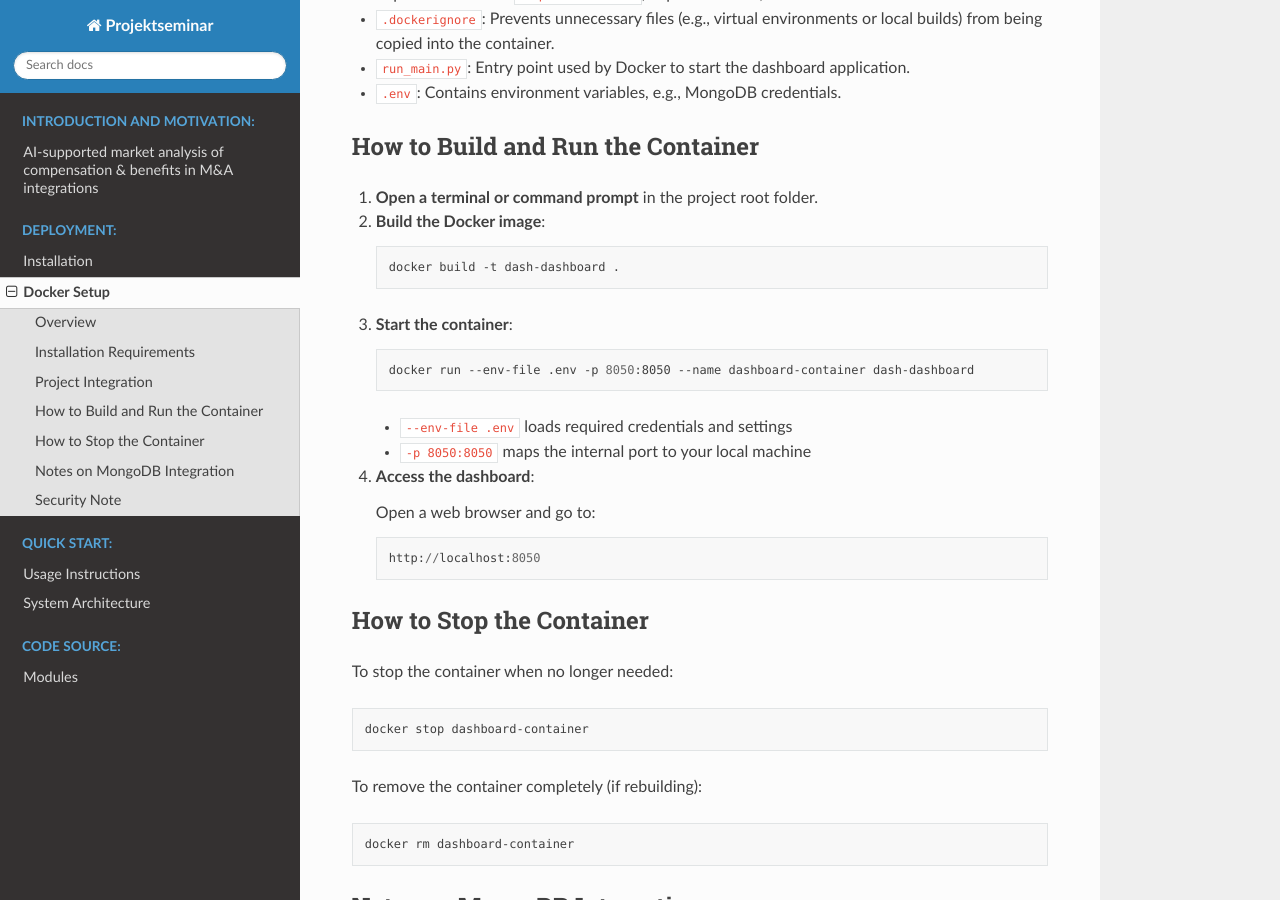
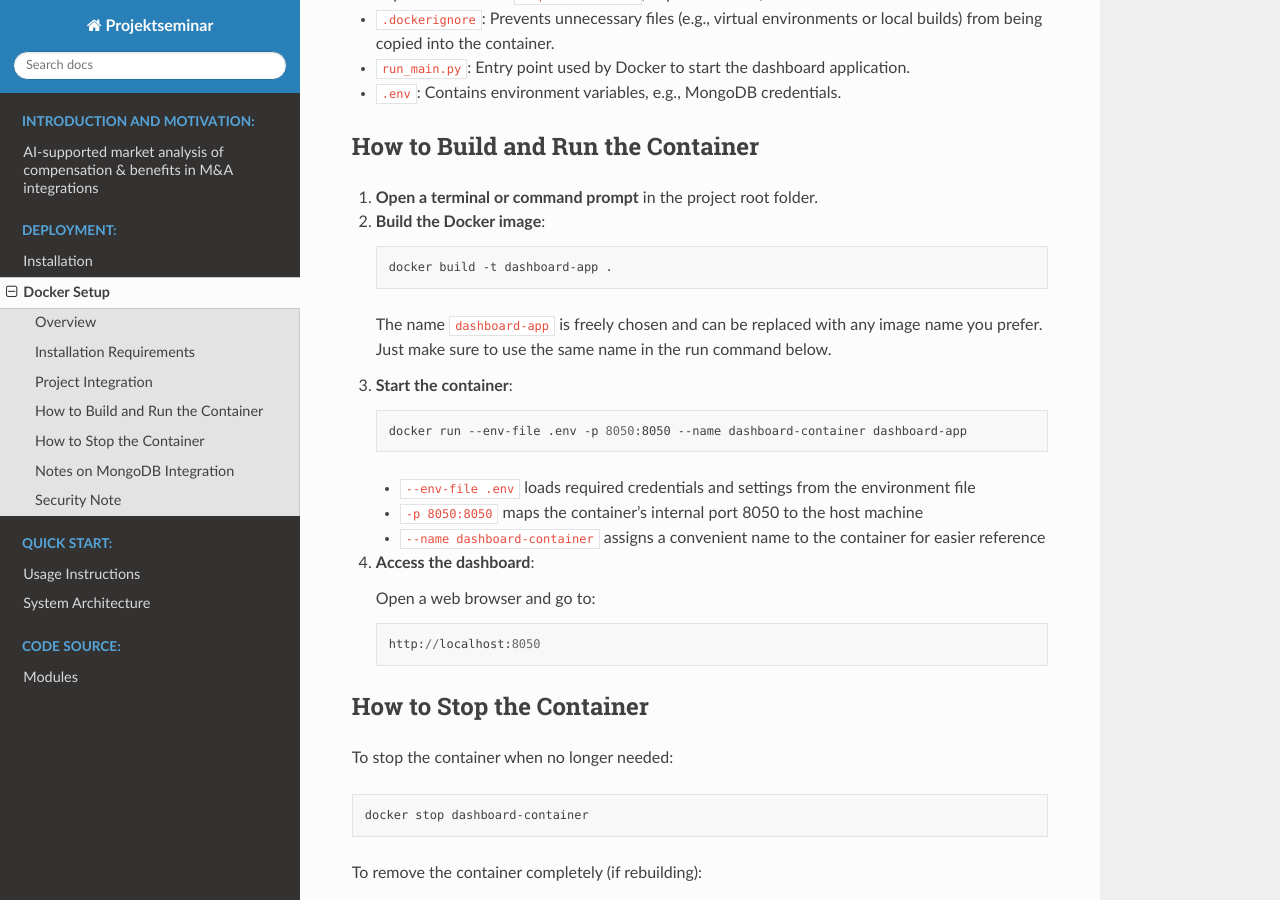
Before and after one commit to larissa-stein/Projektseminar_2025, a Sphinx documentation site: the page built from docs/source/docker_setup.rst, in a window 1280 px wide and 900 px high, scrolled down 899 px. Built offline with Sphinx 7.4.7 and the Read the Docs theme 3.1.0, drawn with Linux system fonts in a browser that asks for light colours.

Commit message:
README und Docker Setup Doku aktualisiert

```diff
--- a/docs/source/docker_setup.rst
+++ b/docs/source/docker_setup.rst
@@ -42,16 +42,20 @@ How to Build and Run the Container
 
    .. code-block:: bash
 
-      docker build -t dash-dashboard .
+      docker build -t dashboard-app .
+
+   The name ``dashboard-app`` is freely chosen and can be replaced with any image name you prefer.
+   Just make sure to use the same name in the run command below.
 
 3. **Start the container**:
 
    .. code-block:: bash
 
-      docker run --env-file .env -p 8050:8050 --name dashboard-container dash-dashboard
+      docker run --env-file .env -p 8050:8050 --name dashboard-container dashboard-app
 
-   - ``--env-file .env`` loads required credentials and settings
-   - ``-p 8050:8050`` maps the internal port to your local machine
+   - ``--env-file .env`` loads required credentials and settings from the environment file
+   - ``-p 8050:8050`` maps the container's internal port 8050 to the host machine
+   - ``--name dashboard-container`` assigns a convenient name to the container for easier reference
 
 4. **Access the dashboard**:
 
```
Also changed, not shown: README.md (+32 -2 lines).
